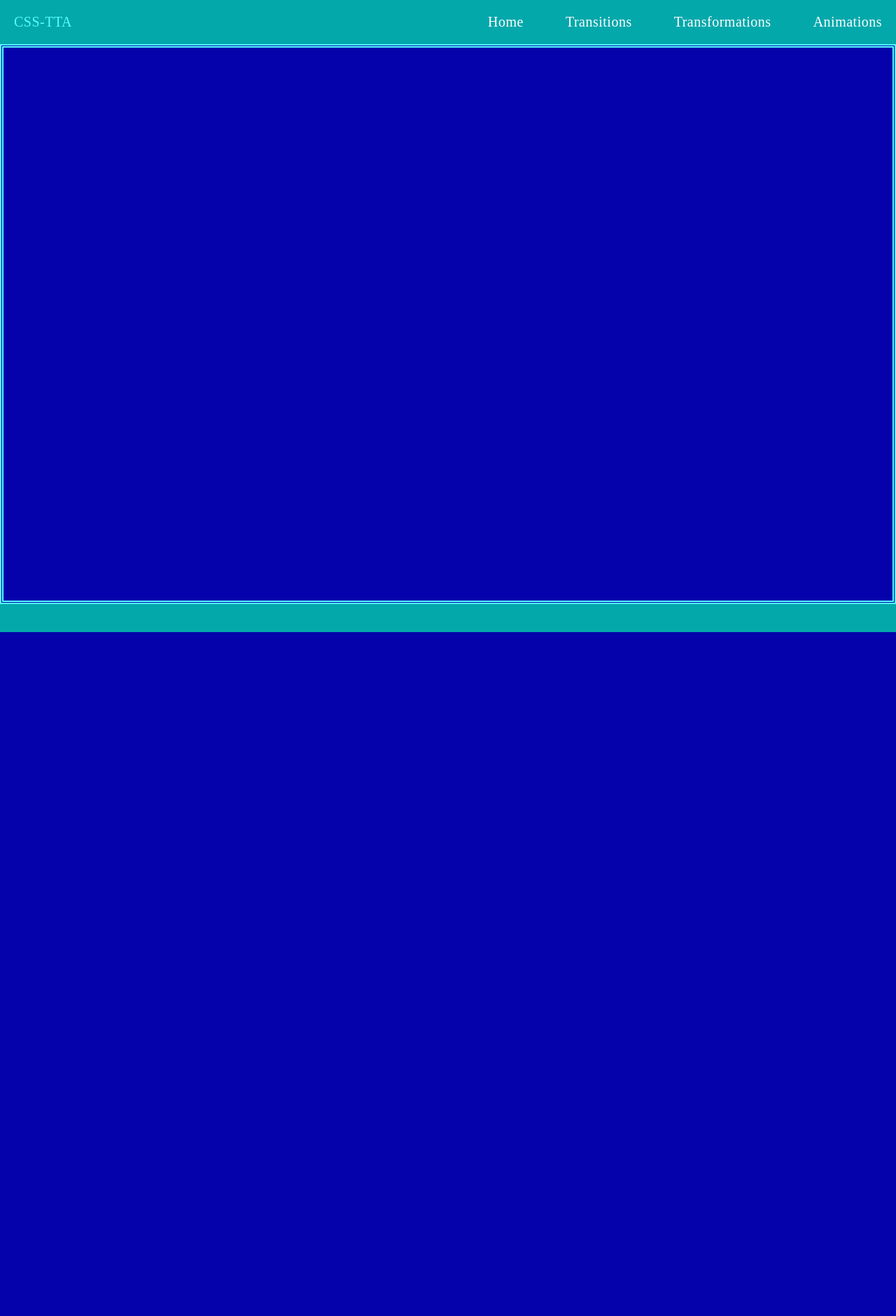
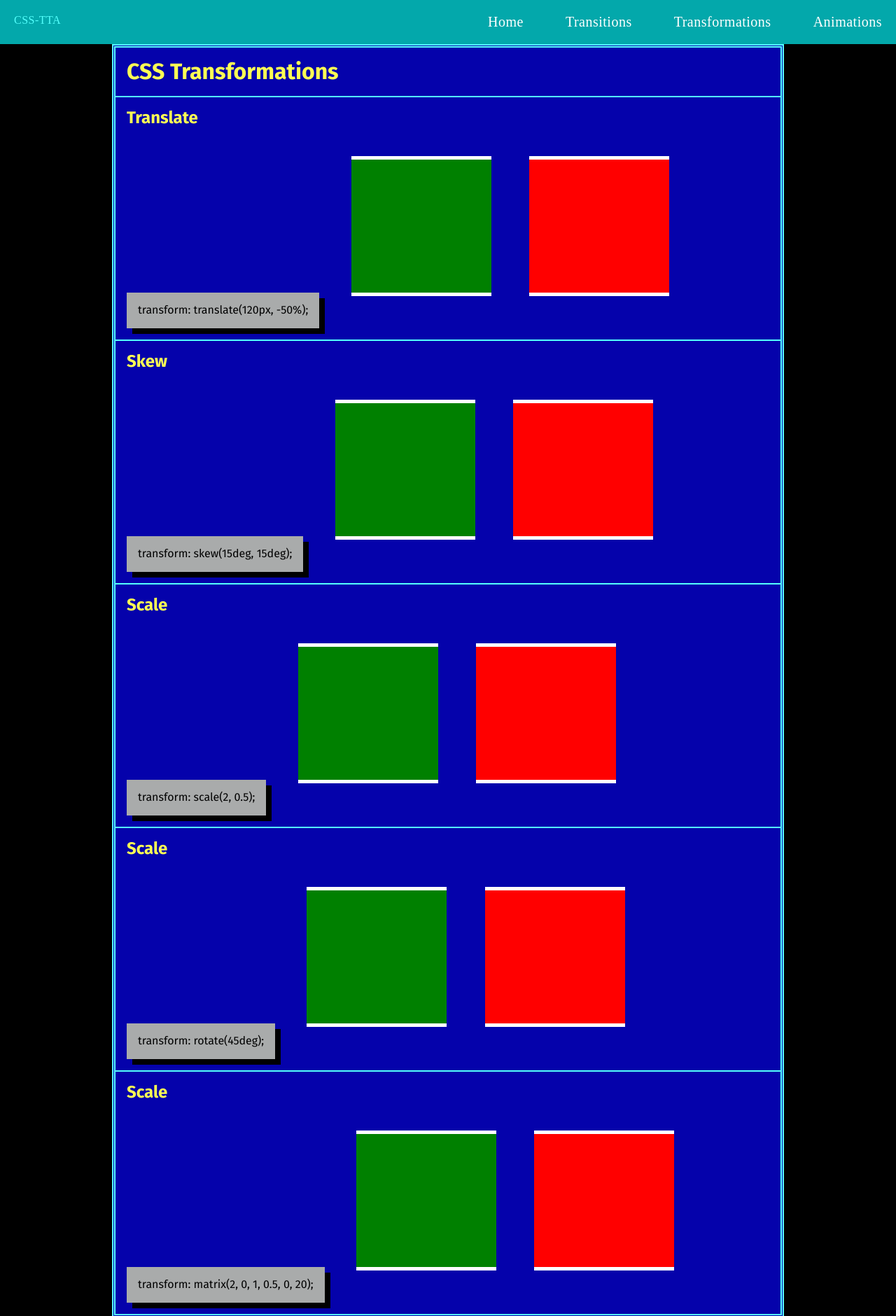
Before and after one commit to Auvancee/BCIT-CSSTechSite, a plain HTML site: page css-transformations.html in a window 1280 px wide. Shown: the top 1880 px of the page at 70% size. Before the commit the page ends 903 px from the top, so only its background shows below. Drawn offline with Linux system fonts and the light colour scheme.

Commit message:
initial commit. mvp achieved.

```diff
--- a/css-transformations.html
+++ b/css-transformations.html
@@ -1,5 +1,6 @@
 <!DOCTYPE html>
 <html lang="en">
+
 <head>
     <meta charset="UTF-8">
     <meta name="viewport" content="width=device-width, initial-scale=1.0">
@@ -11,18 +12,21 @@
     <link rel="shortcut icon" href="favicon/favicon.ico" />
     <link rel="apple-touch-icon" sizes="180x180" href="favicon\apple-touch-icon.png" />
     <meta name="apple-mobile-web-app-title" content="CSS-TTA" />
-    <link rel="manifest" href="favicon\site.webmanifest"/>
+    <link rel="manifest" href="favicon\site.webmanifest" />
 
     <!--Fonts-->
-    <link href="https://fonts.googleapis.com/css2?family=Fira+Sans:ital,wght@0,100;0,200;0,300;0,400;0,500;0,600;0,700;0,800;0,900;1,100;1,200;1,300;1,400;1,500;1,600;1,700;1,800;1,900&family=Montserrat:ital,wght@0,100..900;1,100..900&display=swap"rel="stylesheet">
+    <link
+        href="https://fonts.googleapis.com/css2?family=Fira+Sans:ital,wght@0,100;0,200;0,300;0,400;0,500;0,600;0,700;0,800;0,900;1,100;1,200;1,300;1,400;1,500;1,600;1,700;1,800;1,900&family=Montserrat:ital,wght@0,100..900;1,100..900&display=swap"
+        rel="stylesheet">
 
     <!--Styles-->
     <link rel="stylesheet" href="css/normalize-fwd.css">
     <link rel="stylesheet" href="css/global.css">
     <link rel="stylesheet" href="css/css-transformations.css">
+    <script src="global.js" defer></script>
 
-    <script src="global.js" defer></script>
-</head>
+    <script src="transform.js" defer></script>
+
 <body>
     <!-- [1] Header & Navigation [DON'T TOUCH] -->
     <header>
@@ -37,10 +41,14 @@
 
 
             <!-- [1.1] Hamburger Menu [DON'T TOUCH] -->
-                    <svg id="hamburger-menu" class="ham ham3" viewBox="0 0 100 100" width="60" onclick="this.classList.toggle('active')">
-                        <path class="line top" d="m 70,33 h -40 c -11.092231,0 11.883874,13.496726 -3.420361,12.956839 -0.962502,-2.089471 -2.222071,-3.282996 -4.545687,-3.282996 -2.323616,0 -5.113897,2.622752 -5.113897,7.071068 0,4.448316 2.080609,7.007933 5.555839,7.007933 2.401943,0 2.96769,-1.283974 4.166879,-3.282995 2.209342,0.273823 4.031294,1.642466 5.857227,-0.252538 v -13.005715 16.288404 h 7.653568" />
-                        <path class="line middle" d="m 70,50 h -40 c -5.6862,0 -8.534259,5.373483 -8.534259,11.551069 0,7.187738 3.499166,10.922274 13.131984,10.922274 11.021777,0 7.022787,-15.773343 15.531095,-15.773343 3.268142,0 5.177031,-2.159429 5.177031,-6.7 0,-4.540571 -1.766442,-7.33533 -5.087851,-7.326157 -3.321409,0.0092 -5.771288,2.789632 -5.771288,7.326157 0,4.536525 2.478983,6.805271 5.771288,6.7" />
-                        <path class="line bottom" d="m 70,67 h -40 c 0,0 -3.680675,0.737051 -3.660714,-3.517857 0.02541,-5.415597 3.391687,-10.357143 10.982142,-10.357143 4.048418,0 17.88928,0.178572 23.482143,0.178572 0,2.563604 2.451177,3.403635 4.642857,3.392857 2.19168,-0.01078 4.373905,-1.369814 4.375,-3.392857 0.0011,-2.023043 -1.924401,-2.589191 -4.553571,-4.107143 -2.62917,-1.517952 -4.196429,-1.799562 -4.196429,-3.660714 0,-1.861153 2.442181,-3.118811 4.196429,-3.035715 1.754248,0.0831 4.375,0.890841 4.375,3.125 2.628634,0 6.160714,0.267857 6.160714,0.267857 l -0.178571,-2.946428 10.178571,0 -10.178571,0 v 6.696428 l 8.928571,0 -8.928571,0 v 7.142858 l 10.178571,0 -10.178571,0" />
+            <svg id="hamburger-menu" class="ham ham3" viewBox="0 0 100 100" width="60"
+                onclick="this.classList.toggle('active')">
+                <path class="line top"
+                    d="m 70,33 h -40 c -11.092231,0 11.883874,13.496726 -3.420361,12.956839 -0.962502,-2.089471 -2.222071,-3.282996 -4.545687,-3.282996 -2.323616,0 -5.113897,2.622752 -5.113897,7.071068 0,4.448316 2.080609,7.007933 5.555839,7.007933 2.401943,0 2.96769,-1.283974 4.166879,-3.282995 2.209342,0.273823 4.031294,1.642466 5.857227,-0.252538 v -13.005715 16.288404 h 7.653568" />
+                <path class="line middle"
+                    d="m 70,50 h -40 c -5.6862,0 -8.534259,5.373483 -8.534259,11.551069 0,7.187738 3.499166,10.922274 13.131984,10.922274 11.021777,0 7.022787,-15.773343 15.531095,-15.773343 3.268142,0 5.177031,-2.159429 5.177031,-6.7 0,-4.540571 -1.766442,-7.33533 -5.087851,-7.326157 -3.321409,0.0092 -5.771288,2.789632 -5.771288,7.326157 0,4.536525 2.478983,6.805271 5.771288,6.7" />
+                <path class="line bottom"
+                    d="m 70,67 h -40 c 0,0 -3.680675,0.737051 -3.660714,-3.517857 0.02541,-5.415597 3.391687,-10.357143 10.982142,-10.357143 4.048418,0 17.88928,0.178572 23.482143,0.178572 0,2.563604 2.451177,3.403635 4.642857,3.392857 2.19168,-0.01078 4.373905,-1.369814 4.375,-3.392857 0.0011,-2.023043 -1.924401,-2.589191 -4.553571,-4.107143 -2.62917,-1.517952 -4.196429,-1.799562 -4.196429,-3.660714 0,-1.861153 2.442181,-3.118811 4.196429,-3.035715 1.754248,0.0831 4.375,0.890841 4.375,3.125 2.628634,0 6.160714,0.267857 6.160714,0.267857 l -0.178571,-2.946428 10.178571,0 -10.178571,0 v 6.696428 l 8.928571,0 -8.928571,0 v 7.142858 l 10.178571,0 -10.178571,0" />
             </svg>
         </nav>
 
@@ -60,6 +68,56 @@
 
     <!-- [2] Transformation Content (Your Content)  -->
     <main>
+        <h1>CSS Transformations</h1>
+        <section class="translation-section">
+            <h2>Translate</h2>
+
+            <div class="row">
+                <button id="translate-button">transform: translate(120px, -50%);</button>
+                <div id="green1" class="green square"></div>
+                <div id="red1" class="red square"></div>
+            </div>
+        </section>
+
+        <section class="skew-section">
+            <h2>Skew</h2>
+
+            <div class="row">
+                <button id="skew-button">transform: skew(15deg, 15deg);</button>
+                <div id="green" class="green square"></div>
+                <div id="red2" class="red square"></div>
+            </div>
+
+        </section>
+
+        <section class="scale-section">
+            <h2>Scale</h2>
+            <div class="row">
+                <button id="scale-button">transform: scale(2, 0.5);</button>
+                    <div id="green" class="green square"></div>
+                    <div id="red3" class="red square"></div>
+                </div>
+        </section>
+
+        <section class="rotate-section">
+            <h2>Scale</h2>
+            <div class="row">
+                <button id="rotate-button">transform: rotate(45deg);</button>
+                    <div id="green" class="green square"></div>
+                    <div id="red4" class="red square"></div>
+                </div>
+        </section>
+
+        <section class="matrix-section">
+            <h2>Scale</h2>
+            <div class="row">
+                <button id="matrix-button">transform: matrix(2, 0, 1, 0.5, 0, 20);</button>
+                    <div id="green" class="green square"></div>
+                    <div id="red5" class="red square"></div>
+                </div>
+        </section>
+
+
 
     </main>
 
@@ -67,4 +125,5 @@
 
     </footer>
 </body>
+
 </html>
--- a/css/css-transformations.css
+++ b/css/css-transformations.css
@@ -1 +1,91 @@
 /* Your Custom Code */
+body {
+    background-color: black;
+    /* font-family: "Lucida Console"; */
+    font-family: "Fira Sans", "Trebuchet MS", Helvetica, Arial, sans-serif;
+    /* without the below line main would not get to 60 rem, was  too narrow */
+    display: block;
+
+}
+
+main {
+    height: auto;
+    padding: 0;
+}
+
+h1, h2, h3, h4, h5, h6 {
+    color: #fcff54;
+    margin: 1rem;
+}
+
+p {
+    margin: 1rem;
+    font-size: 1rem;
+}
+
+section {
+    border-top: 2px solid #54fffc;
+
+}
+
+main {
+    max-width: 60rem;
+    background-color: #0502ab;
+    margin: 0 auto;
+}
+
+.square {
+    margin: 25px;
+    display: inline-block;
+    height: 200px;
+    width: 200px;
+    /* border: 5px solid white; */
+    border-top: 5px solid white;
+    border-bottom: 5px solid white;
+}
+
+.red {
+    background-color: red;
+    /* transform: skewX(15deg); */
+
+  }
+
+  .green {
+    background-color: green;
+    /* transform: skewY(15deg); */
+
+  }
+
+  button {
+    padding: 1rem;
+    background-color: #a9abab;
+    color: black;
+    border:none;
+    box-shadow: 0.5rem 0.5rem black;
+    margin: 1rem;
+  }
+
+  button:hover {
+    background-color:#ffff4f;
+    box-shadow: 0.5rem 0.5rem white;
+}
+
+  .translate {
+    transform: translate(120px, -50%);
+  }
+
+  .skew {
+    transform: skew(15deg, 15deg);
+  }
+
+  .scale {
+    transform: scale(2, 0.5);
+  }
+
+  .rotate {
+    transform: rotate(45deg);
+  }
+
+  .matrix {
+    transform: matrix(2, 0, 1, 0.5, 0, 20);
+  }
--- /dev/null
+++ b/transform.js
@@ -0,0 +1,31 @@
+//buttons
+let transformBtn = document.getElementById("translate-button");
+let skewBtn = document.getElementById("skew-button");
+let scaleBtn = document.getElementById("scale-button");
+let rotateBtn = document.getElementById("rotate-button");
+let matrixBtn = document.getElementById("matrix-button");
+//
+let redSquare1 = document.getElementById("red1");
+let redSquare2 = document.getElementById("red2");
+let redSquare3 = document.getElementById("red3");
+let redSquare4 = document.getElementById("red4");
+let redSquare5 = document.getElementById("red5");
+transformBtn.addEventListener("click", function(){
+    redSquare1.classList.toggle("translate");
+});
+
+skewBtn.addEventListener("click", function(){
+    redSquare2.classList.toggle("skew");
+});
+
+scaleBtn.addEventListener("click", function(){
+    redSquare3.classList.toggle("scale");
+});
+
+rotateBtn.addEventListener("click", function(){
+    redSquare4.classList.toggle("rotate");
+});
+
+matrixBtn.addEventListener("click", function(){
+    redSquare5.classList.toggle("matrix");
+});
```
Lines whose indentation alone changed are shown as unchanged.
